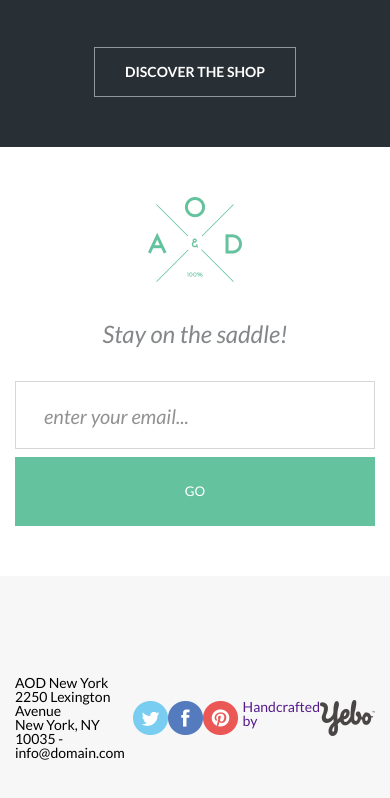
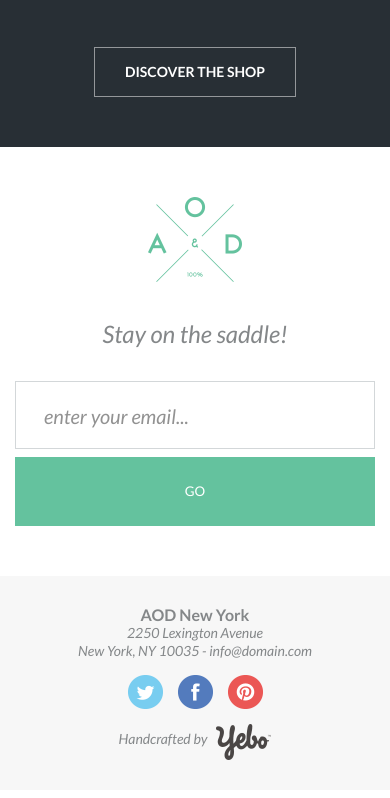
Before and after one commit to Aandi1989/Bicycle, a website built with Parcel: page src/index.html in a window 390 px wide. Shown: the part 5723-6521 px from the top of the page. Built offline with nearby package versions, Linux system fonts and the light colour scheme; files whose address does not match are found by name.

Commit message:
task completed

```diff
--- a/src/styles/index.scss
+++ b/src/styles/index.scss
@@ -35,7 +35,6 @@
         height: 100%;
         top: 0;
         left: 0;
-        // z-index:1;
     }
 }
 
@@ -52,8 +51,6 @@
         height: 85px;
     }
 
-    &__menu {}
-
     &__logo {
         position: absolute;
         top: 0;
@@ -67,10 +64,6 @@
 }
 
 .menu {
-    &__icon {}
-
-    &__body {}
-
     &__list {
         display: flex;
 
@@ -169,6 +162,8 @@
     }
 }
 
+
+
 .iconMenu {
     @media (max-width:767px) {
         display: block;
@@ -218,8 +213,9 @@
     }
 }
 
-
-.content {}
+.lock {
+    overflow: hidden;
+}
 
 .generation {
     padding: 120px 0;
@@ -311,8 +307,6 @@
             flex: 0 1 66.667%;
         }
     }
-
-    &__item {}
 
     &__content {
         padding: 70px 67px 95px 67px;
@@ -476,7 +470,6 @@
 .shop {
     &__body {
         display: flex;
-
     }
 
     &__column {
@@ -486,8 +479,6 @@
             flex: 0 1 33.333%;
         }
     }
-
-    &__block {}
 
     &__footer {
         background-color: #282f35;
@@ -506,7 +497,6 @@
         font-weight: 700;
         text-align: center;
         text-transform: uppercase;
-
     }
 
     @media (max-width:1100px) {
@@ -587,12 +577,14 @@
         flex: 1 1 auto;
         border: 1px solid #d3d7d9;
         padding: 22px 28px 20px 28px;
+
         input {
             width: 100%;
             font-size: 20px;
-            color:#505658;
+            color: #505658;
             font-size: 20px;
             line-height: 24px;
+
             &::placeholder {
                 color: #929292;
                 font-style: italic;
@@ -612,19 +604,23 @@
         color: #fff;
         background-color: #64c29e;
     }
+
     @media (max-width:750px) {
-        &__body{
+        &__body {
             padding: 50px 0;
         }
     }
+
     @media (max-width:500px) {
-        &__form{
+        &__form {
             display: block;
         }
+
         &__button {
-            margin:8px 0px 0px 0px;
+            margin: 8px 0px 0px 0px;
         }
-        &__btn{
+
+        &__btn {
             width: 100%;
         }
     }
@@ -632,29 +628,68 @@
 
 .footer {
     background-color: #f7f7f7;
+
     &__row {
         display: flex;
         padding: 100px 0;
         align-items: center;
 
     }
+
     &__column {
         flex: 0 1 33.333%;
     }
-    &__address {}
-    &__social {}
-    &__dev {}
+
+    &__address {
+        color: #848789;
+        font-style: italic;
+        font-size: 14px;
+        line-height: 18px;
+         p:first-child{
+            font-size: 16px;
+            font-weight: 700;
+            font-style:normal ;
+
+        }
+    }
+
+    @media (max-width:1100px){
+        &__row{
+            padding: 50px 0;
+        }
+    }
+    @media (max-width:600px){
+        &__row{
+            padding: 30px 0;
+            flex-direction: column;
+            text-align: center;
+        }
+        &__social{
+            margin:15px 0;
+        }
+    }
 }
 
 .social {
     display: flex;
     justify-content: center;
-    align-items:center;
-    &__link {}
+    align-items: center;
+
+    &__link {
+        margin: 0 7.5px;
+    }
 }
+
 .dev {
     display: flex;
     justify-content: flex-end;
-    &__text {}
-    &__icon {}
+    align-items:center;
+
+    &__text {
+        color: #848789;
+        font-size: 14px;
+        font-style: italic;
+        line-height: 17.87px;
+        margin:0px 9px 5px 0px;
+    }
 }
```
